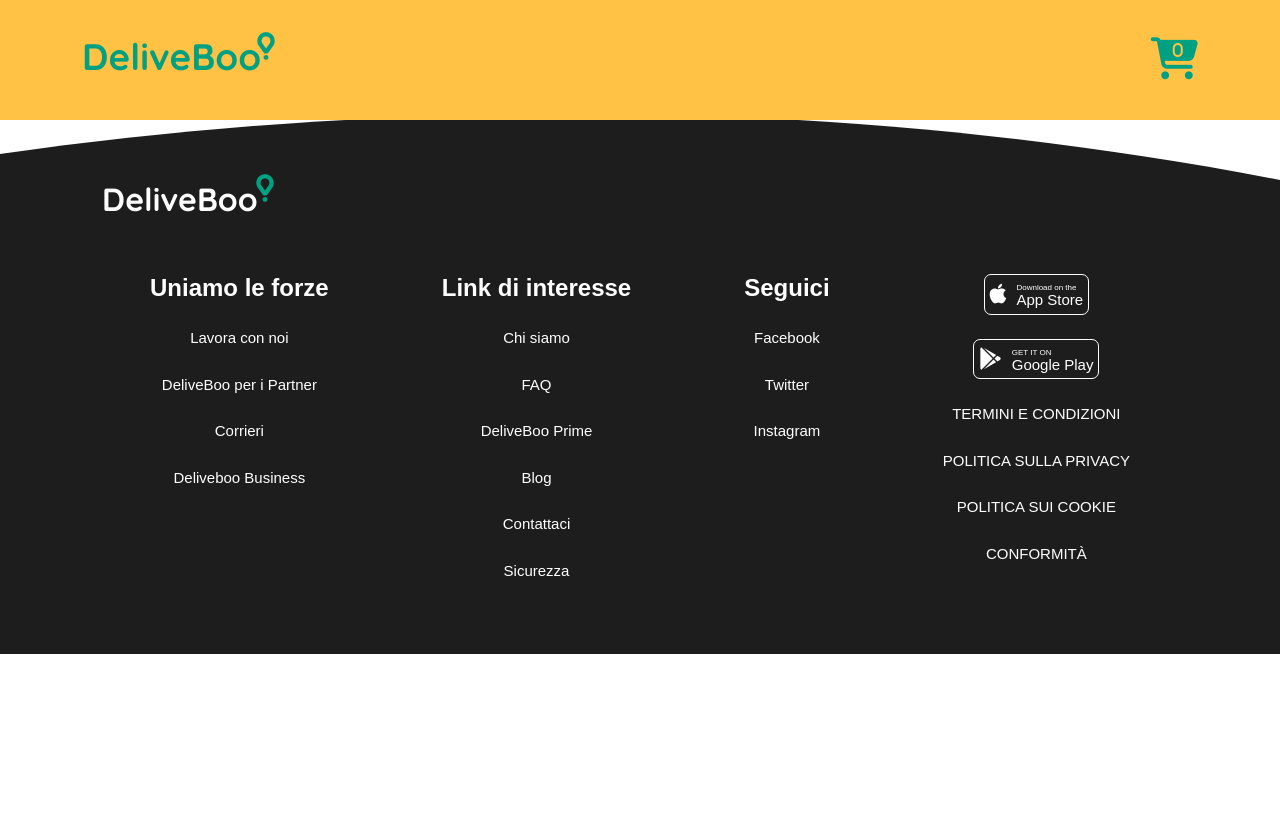
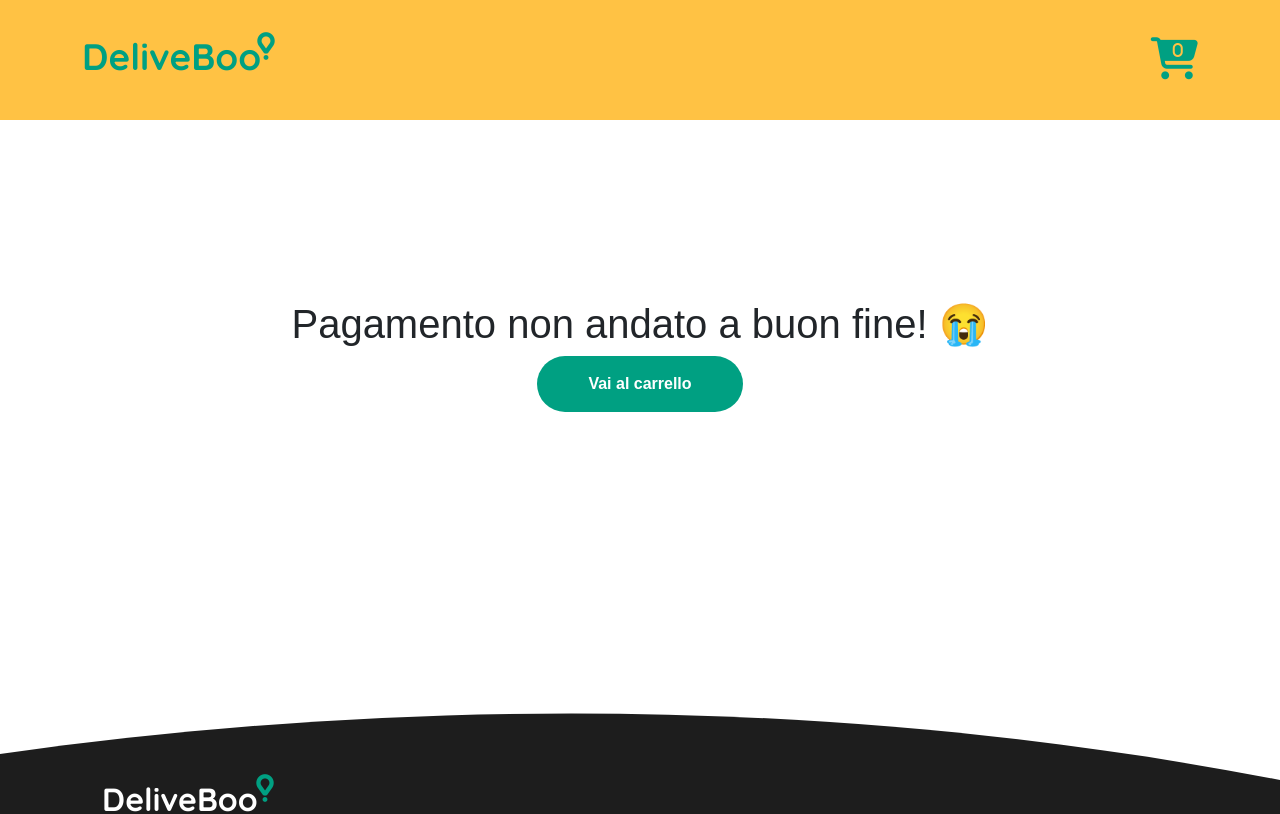
Before and after one commit to BiagioCaputo/vue-deliveboo, a Vue app: page /result_payment in a window 1280 px wide. Shown: the top 814 px of the page. Built offline with nearby package versions, Linux system fonts and the light colour scheme.

Commit message:
updated ResultPaymentPage style

```diff
--- a/src/assets/pages/ResultPaymentPage.vue
+++ b/src/assets/pages/ResultPaymentPage.vue
@@ -38,3 +38,10 @@ export default {
         </div>
     </div>
 </template>
+
+
+<style lang="scss" scoped>
+.wrapper {
+    margin: 300px 0;
+}
+</style>
```
